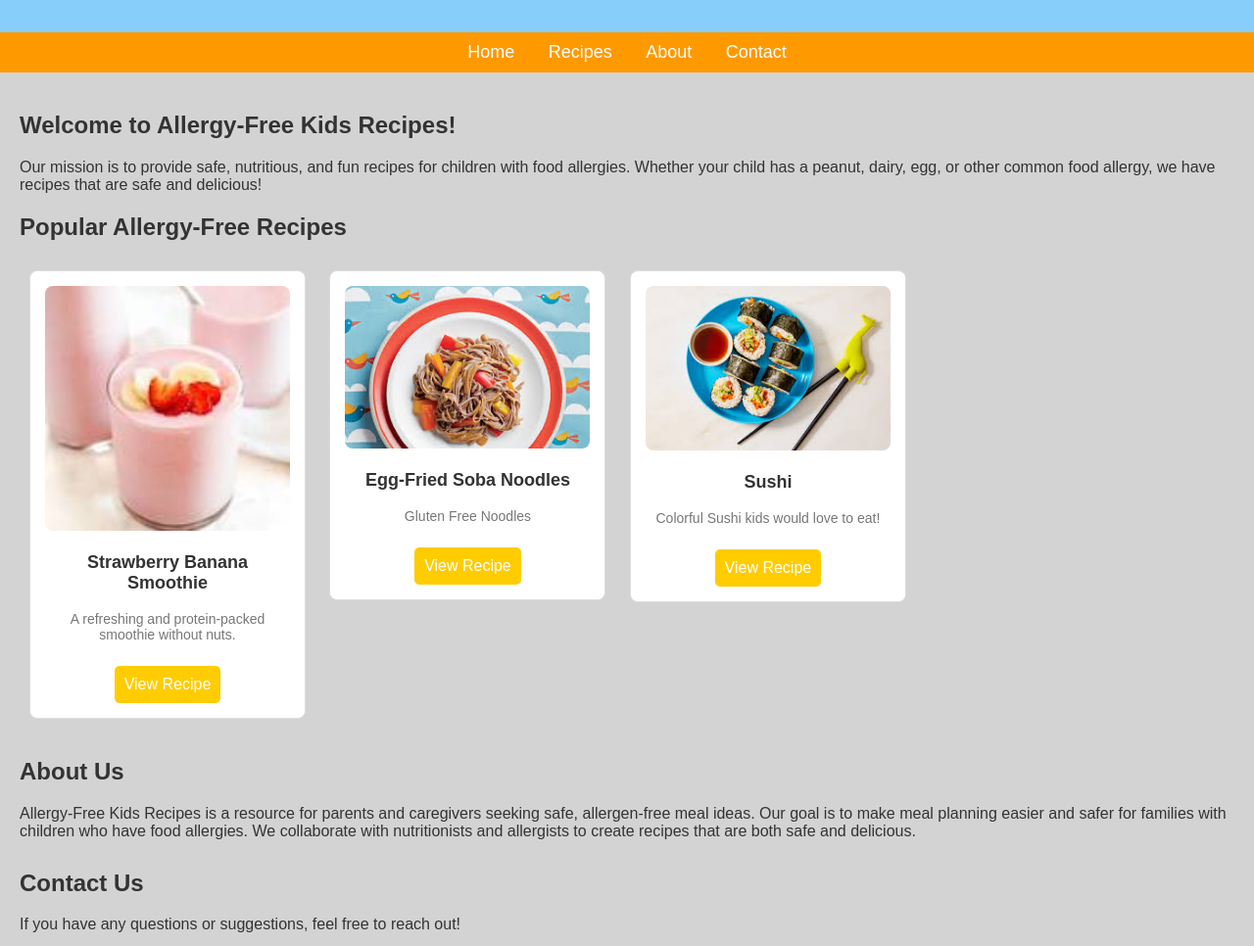
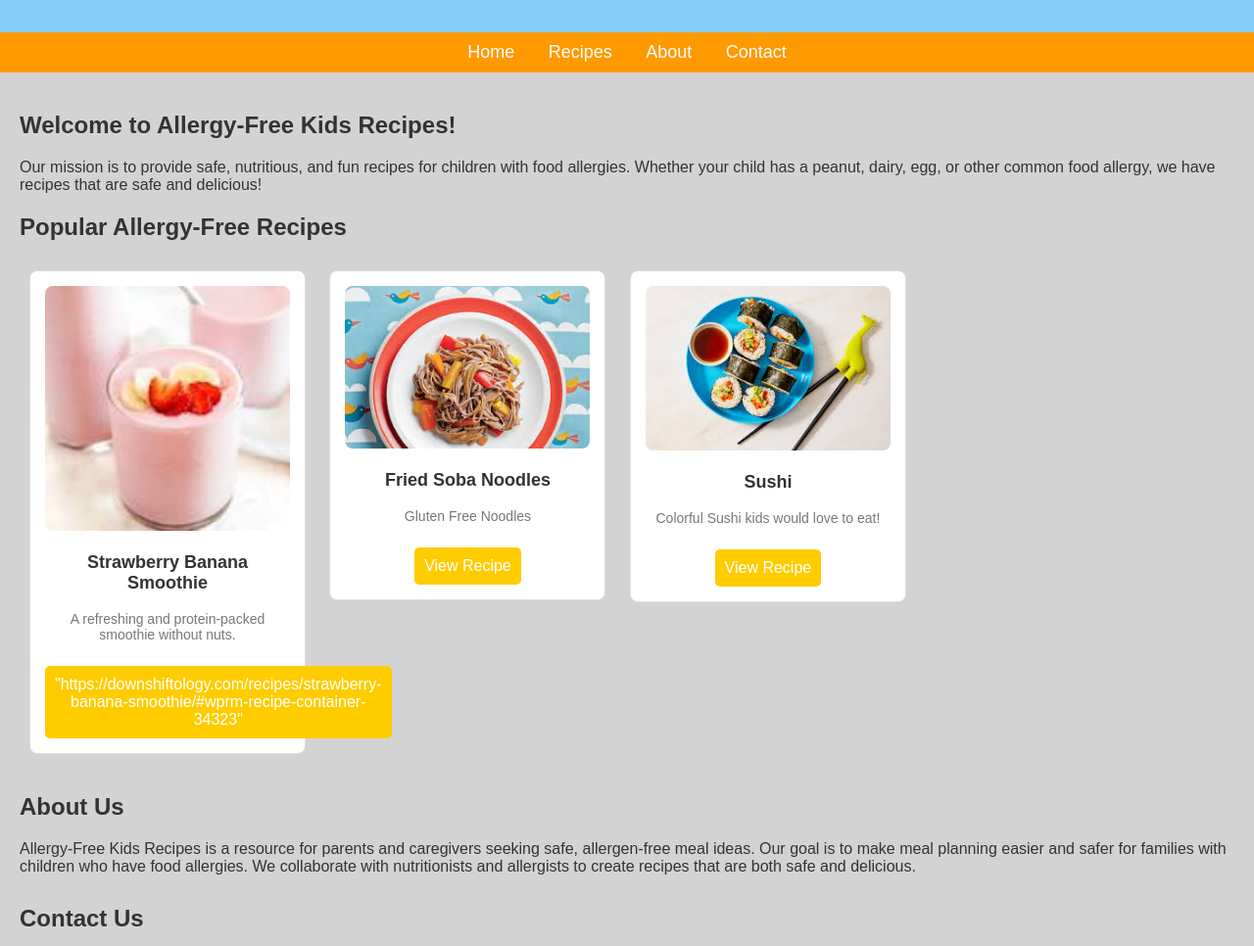
Before and after one commit to Sakura8484/sakura8484.github.io, a plain HTML site: page index.html in a window 1280 px wide. Shown: the part 94-1060 px from the top of the page at 98% size. Drawn offline with Linux system fonts and the light colour scheme.

Commit message:
Update index.html

```diff
--- a/index.html
+++ b/index.html
@@ -112,11 +112,11 @@
             <img src="strawberry banana smoothie.jpg" alt= Strawberry Banana Smoothie">
             <h3>Strawberry Banana Smoothie</h3>
             <p>A refreshing and protein-packed smoothie without nuts.</p>
-            <a href="#">View Recipe</a>
+            <a href="#">"https://downshiftology.com/recipes/strawberry-banana-smoothie/#wprm-recipe-container-34323"</a>
         </div>
         <div class="recipe-card">
             <img src="fried soba noodles.jpg" alt="Fried Soba Noodles">
-            <h3>Egg-Fried Soba Noodles </h3>
+            <h3>Fried Soba Noodles </h3>
             <p>Gluten Free Noodles</p>
             <a href="#">View Recipe</a>
         </div>
```
